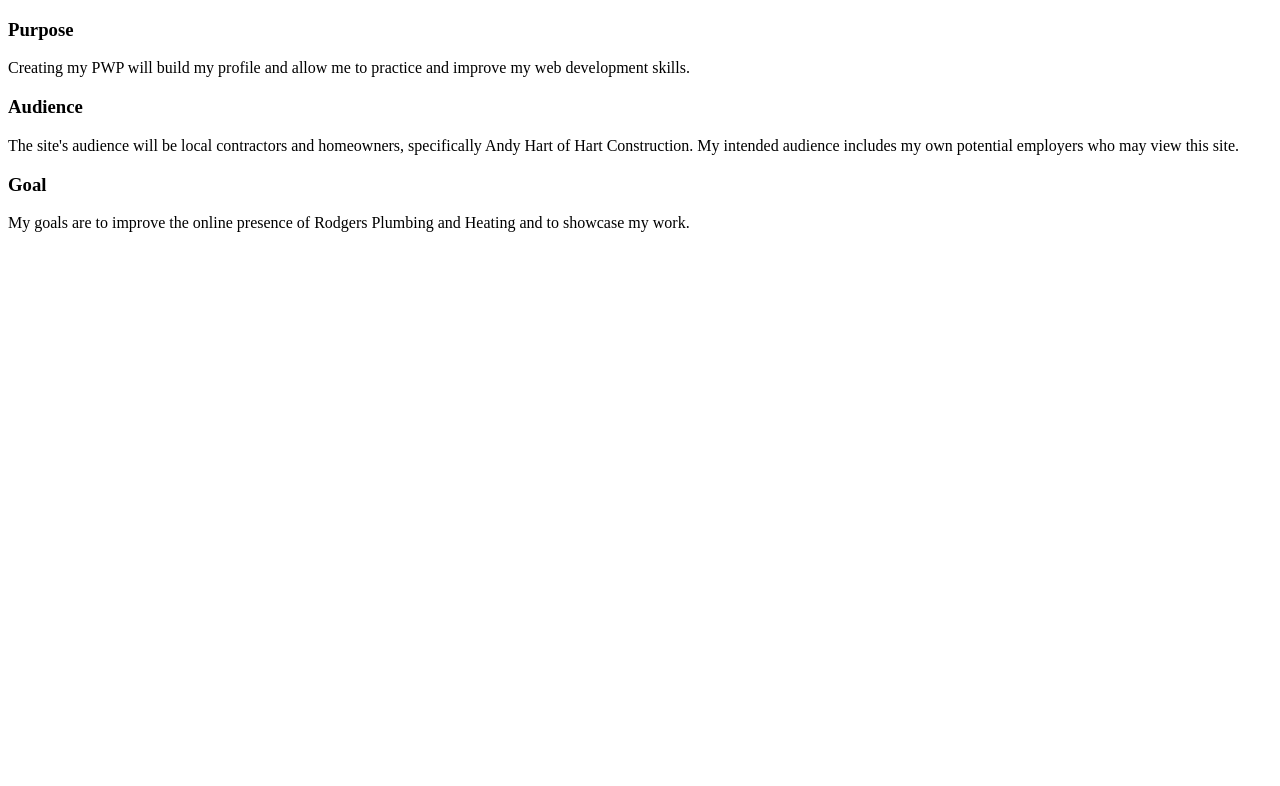
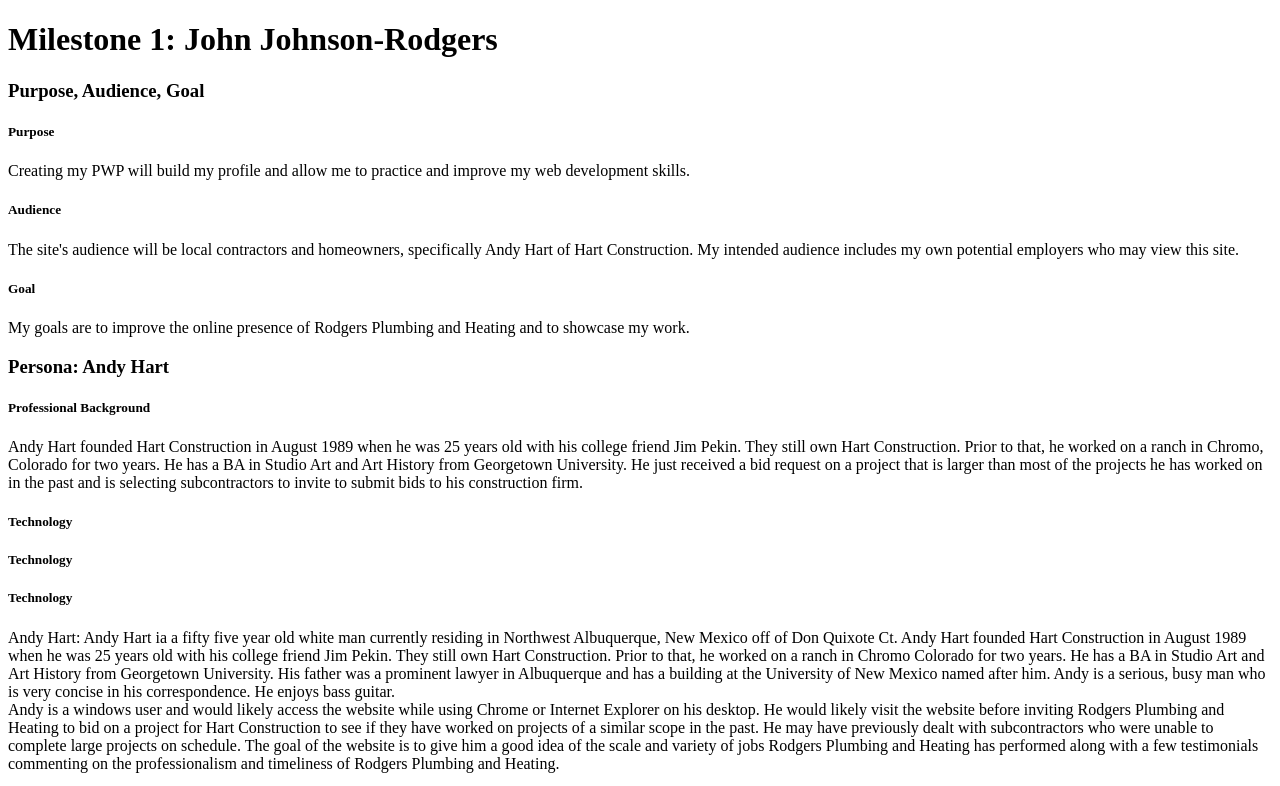
Before and after one commit to Johnthe-dev/rodgers-plumbing-inc, a PHP site: page /milestone-1.php in a window 1280 px wide. Shown: the top 786 px of the page. Before the commit the page ends 232 px from the top, so only its background shows below. Run offline with PHP 8.4, Linux system fonts and the light colour scheme.

Commit message:
added persona information from notes need to organize more still

```diff
--- a/public_html/documentation/milestone-1.php
+++ b/public_html/documentation/milestone-1.php
@@ -5,20 +5,70 @@
 	<title>Milestone 1</title>
 </head>
 <body>
+<h1 id="pageTitle" class="title">Milestone 1: John Johnson-Rodgers</h1>
+
+<div id="purposeAudienceGoalSection">
+	<h3 id="purposeAudienceGoalTitle" class="title">Purpose, Audience, Goal</h3>
 
 	<div id="purpose">
-	<h3 id="purposeTitle" class="title">Purpose</h3>
+		<h5 id="purposeTitle" class="title">Purpose</h5>
 		<p id="purposeDescription" class="description">Creating my PWP will build my profile and allow me to practice and improve my web development skills.</p>
 	</div>
 
 	<div id="audience">
-	<h3 id="audienceTitle" class="title">Audience</h3>
+		<h5 id="audienceTitle" class="title">Audience</h5>
 		<p id="audienceDescription" class="description">The site's audience will be local contractors and homeowners, specifically Andy Hart of Hart Construction. My intended audience includes my own potential employers who may view this site.</p>
 	</div>
 
 	<div id="goal">
-	<h3 id="goalTitle" class="title">Goal</h3>
+		<h5 id="goalTitle" class="title">Goal</h5>
 		<p id="goalDescription" class="description">My goals are to improve the online presence of Rodgers Plumbing and Heating and to showcase my work.</p>
 	</div>
+
+</div>
+
+	<div id="persona">
+		<h3 id="personaTitle" class="title">Persona: Andy Hart</h3>
+
+		<div id="personaBackground">
+			<h5 id="personaBackgroundTitle" class="title">Professional Background</h5>
+			<p id="personaBackgroundDescription" class="description">Andy Hart founded Hart Construction in August 1989
+				when he was 25 years old with his college friend Jim Pekin. They still own Hart Construction. Prior to that, he worked
+				on a ranch in Chromo, Colorado for two years. He has a BA in Studio Art and Art History from Georgetown University. He
+				just received a bid request on a project that is larger than most of the projects he has worked on in the past and is
+				selecting subcontractors to invite to submit bids to his construction firm.</p>
+		</div>
+
+		<div id="personaBackground">
+			<h5 id="personaTechnologyTitle" class="title">Technology</h5>
+			<p id="personaBackgroundDescription" class="description"></p>
+		</div>
+
+		<div id="personaBackground">
+			<h5 id="personaTechnologyTitle" class="title">Technology</h5>
+			<p id="personaBackgroundDescription" class="description"></p>
+		</div>
+
+				<div id="personaBackground">
+					<h5 id="personaTechnologyTitle" class="title">Technology</h5>
+		<p id="personaBackgroundDescription" class="description"></p>
+		<p id="personaDescription" class="description">Andy Hart: Andy Hart ia a fifty five year old white man currently
+			residing in Northwest Albuquerque, New Mexico off of Don Quixote Ct. Andy Hart founded Hart Construction in August 1989
+			when he was 25 years old with his college friend Jim Pekin. They still own Hart Construction. Prior to that, he worked
+			on a ranch in Chromo Colorado for two years. He has a BA in Studio Art and Art History from Georgetown University. His
+			father was a prominent lawyer in Albuquerque and has a building at the University of New Mexico named after him. Andy is
+			a serious, busy man who is very concise in his correspondence. He enjoys bass guitar.<br>
+		Andy is a windows user and would likely access the website while using Chrome or Internet Explorer on his desktop. He would
+			likely visit the website before inviting Rodgers Plumbing and Heating to bid on a project for Hart Construction to see if
+			they have worked on projects of a similar scope in the past. He may have previously dealt with subcontractors who were
+			unable to complete large projects on schedule. The goal of the website is to give him a good idea of the scale and variety
+			of jobs Rodgers Plumbing and Heating has performed along with a few testimonials commenting on the professionalism and
+			timeliness of Rodgers Plumbing and Heating.</p>
+	</div>
+
+	<div id="personaPicture" class="photo">
+		<img src="https://media.licdn.com/dms/image/C5603AQE9eYJc2uk6xQ/profile-displayphoto-shrink_200_200/0?e=1576108800&v=beta&t=mtGkuCq9c2K8yf7kqOa5Yt5xRpKFnVN40E_thJxA9p8" alt="Photo of Andy Hart">
+	</div>
+
 </body>
 </html>
```
Lines whose indentation alone changed are shown as unchanged.
